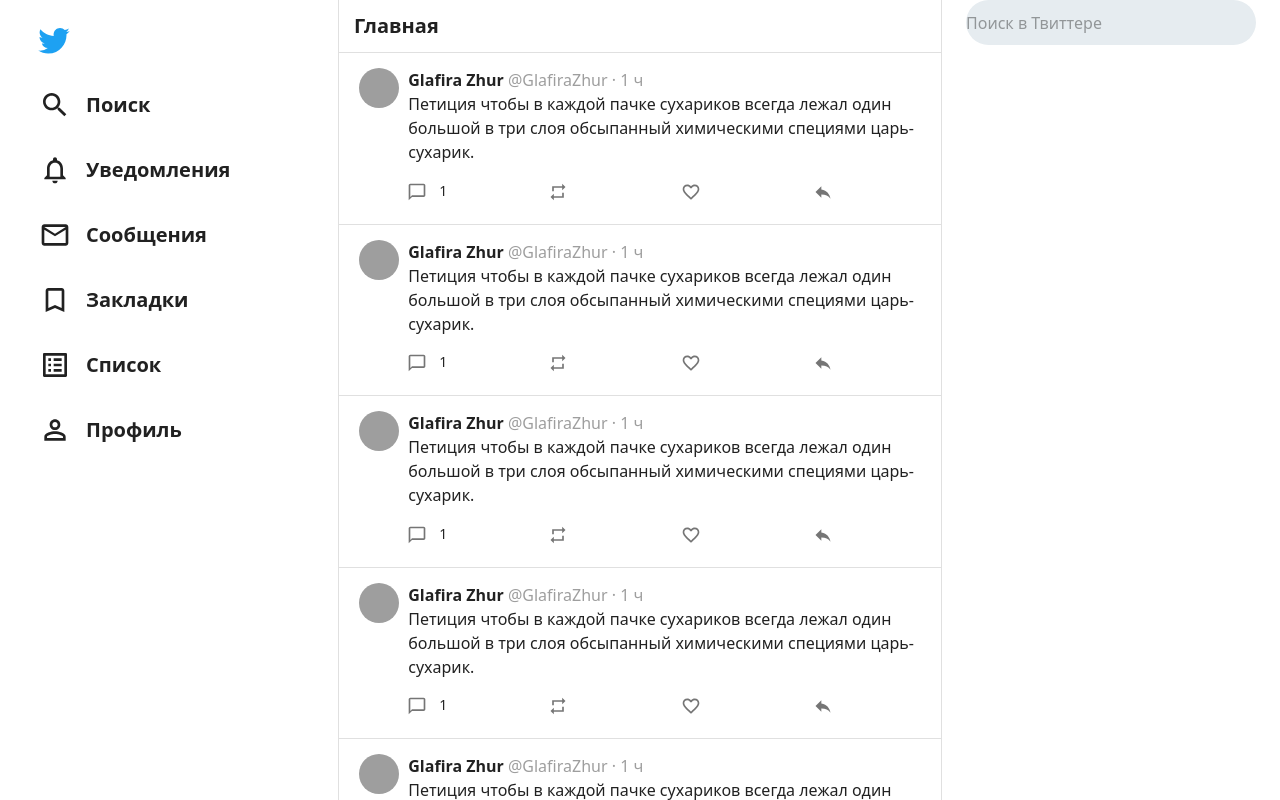
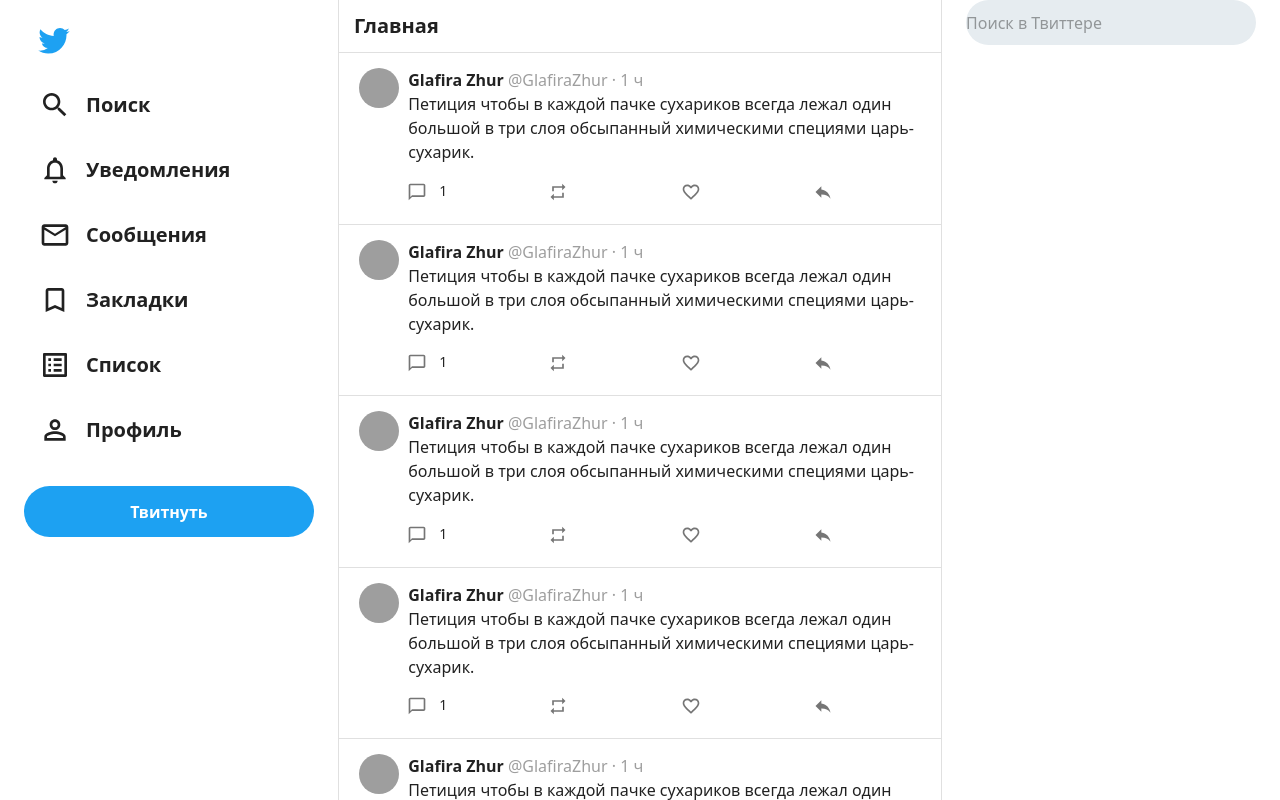
Before and after one commit to eireensid/react-twitter-clone, a React (Create React App) app: page / in a window 1280 px wide. Shown: the top 800 px of the page. Built offline with nearby package versions, Linux system fonts and the light colour scheme; grey boxes are pictures that could not be loaded.

Commit message:
SideMenu add, Tweet done

```diff
--- /dev/null
+++ b/src/components/SideMenu.tsx
@@ -0,0 +1,87 @@
+import React from 'react';
+import TwitterIcon from '@material-ui/icons/Twitter';
+import SearchIcon from '@material-ui/icons/Search';
+import NotificationIcon from '@material-ui/icons/NotificationsNoneOutlined';
+import MessageIcon from '@material-ui/icons/EmailOutlined';
+import BookmarkIcon from '@material-ui/icons/BookmarkBorderOutlined';
+import ListIcon from '@material-ui/icons/ListAltOutlined';
+import UserIcon from '@material-ui/icons/PermIdentityOutlined';
+import { Button, IconButton, Typography } from '@material-ui/core';
+
+import { useHomeStyles } from '../pages/Home';
+
+interface SideMenuProps {
+  classes: ReturnType<typeof useHomeStyles>;
+}
+
+
+export const SideMenu: React.FC<SideMenuProps> = ({
+  classes,
+}): React.ReactElement => {
+  return (
+    <>
+      <ul className={classes.sideMenuList}>
+        <li className={classes.sideMenuListItem}>
+          <IconButton className={classes.logo} aria-label="" color="primary">
+            <TwitterIcon className={classes.logoIcon} />
+          </IconButton>
+        </li>
+        <li className={classes.sideMenuListItem}>
+          <div>
+            <SearchIcon className={classes.sideMenuListItemIcon} />
+            <Typography className={classes.sideMenuListItemLabel} variant="h6">
+              Поиск
+            </Typography>
+          </div>
+        </li>
+        <li className={classes.sideMenuListItem}>
+          <div>
+            <NotificationIcon className={classes.sideMenuListItemIcon} />
+            <Typography className={classes.sideMenuListItemLabel} variant="h6">
+              Уведомления
+            </Typography>
+          </div>
+        </li>
+        <li className={classes.sideMenuListItem}>
+          <div>
+            <MessageIcon className={classes.sideMenuListItemIcon} />
+            <Typography className={classes.sideMenuListItemLabel} variant="h6">
+              Сообщения
+            </Typography>
+          </div>
+        </li>
+        <li className={classes.sideMenuListItem}>
+          <div>
+            <BookmarkIcon className={classes.sideMenuListItemIcon} />
+            <Typography className={classes.sideMenuListItemLabel} variant="h6">
+              Закладки
+            </Typography>
+          </div>
+        </li>
+        <li className={classes.sideMenuListItem}>
+          <div>
+            <ListIcon className={classes.sideMenuListItemIcon} />
+            <Typography className={classes.sideMenuListItemLabel} variant="h6">
+              Список
+            </Typography>
+          </div>
+        </li>
+        <li className={classes.sideMenuListItem}>
+          <div>
+            <UserIcon className={classes.sideMenuListItemIcon} />
+            <Typography className={classes.sideMenuListItemLabel} variant="h6">
+              Профиль
+            </Typography>
+          </div>
+        </li>
+      </ul>
+      <Button
+        className={classes.sideMenuTweetButton}
+        variant="contained"
+        color="primary"
+        fullWidth>
+        Твитнуть
+      </Button>
+    </>
+  );
+}
--- a/src/components/Tweet.tsx
+++ b/src/components/Tweet.tsx
@@ -22,7 +22,7 @@
   text,
   user,
   classes,
-}: TweetProps): React.ReactElement => {
+}): React.ReactElement => {
   return (
     <Paper className={classNames(classes.tweet, classes.tweetsHeader)} variant="outlined">
       <Grid container spacing={3}>
--- a/src/pages/Home.tsx
+++ b/src/pages/Home.tsx
@@ -1,14 +1,8 @@
 import React from 'react';
-import { Container, Grid, IconButton, Typography, Paper, makeStyles, Theme, withStyles, InputBase, createStyles } from '@material-ui/core';
-import TwitterIcon from '@material-ui/icons/Twitter';
-import SearchIcon from '@material-ui/icons/Search';
-import NotificationIcon from '@material-ui/icons/NotificationsNoneOutlined';
-import MessageIcon from '@material-ui/icons/EmailOutlined';
-import BookmarkIcon from '@material-ui/icons/BookmarkBorderOutlined';
-import ListIcon from '@material-ui/icons/ListAltOutlined';
-import UserIcon from '@material-ui/icons/PermIdentityOutlined';
+import { Container, Grid, Typography, Paper, makeStyles, Theme, withStyles, InputBase, createStyles } from '@material-ui/core';
 import grey from '@material-ui/core/colors/grey';
 import { Tweet } from '../components/Tweet';
+import { SideMenu } from '../components/SideMenu';
 
 
 export const useHomeStyles = makeStyles((theme: Theme) => ({
@@ -60,6 +54,10 @@
   sideMenuListItemIcon: {
     fontSize: 32,
     marginLeft: -5,
+  },
+  sideMenuTweetButton: {
+    padding: theme.spacing(3.2),
+    marginTop: theme.spacing(2)
   },
   TweetsWrapper: {
     borderRadius: 0,
@@ -121,62 +119,7 @@
     <Container className={classes.wrapper} maxWidth="lg">
       <Grid container spacing={3}>
         <Grid item xs={3}>
-          <ul className={classes.sideMenuList}>
-            <li className={classes.sideMenuListItem}>
-              <IconButton className={classes.logo} aria-label="" color="primary">
-                <TwitterIcon className={classes.logoIcon} />
-              </IconButton>
-            </li>
-            <li className={classes.sideMenuListItem}>
-              <div>
-                <SearchIcon className={classes.sideMenuListItemIcon} />
-                <Typography className={classes.sideMenuListItemLabel} variant="h6">
-                  Поиск
-                </Typography>
-              </div>
-            </li>
-            <li className={classes.sideMenuListItem}>
-              <div>
-                <NotificationIcon className={classes.sideMenuListItemIcon} />
-                <Typography className={classes.sideMenuListItemLabel} variant="h6">
-                  Уведомления
-                </Typography>
-              </div>
-            </li>
-            <li className={classes.sideMenuListItem}>
-              <div>
-                <MessageIcon className={classes.sideMenuListItemIcon} />
-                <Typography className={classes.sideMenuListItemLabel} variant="h6">
-                  Сообщения
-                </Typography>
-              </div>
-            </li>
-            <li className={classes.sideMenuListItem}>
-              <div>
-                <BookmarkIcon className={classes.sideMenuListItemIcon} />
-                <Typography className={classes.sideMenuListItemLabel} variant="h6">
-                  Закладки
-                </Typography>
-              </div>
-            </li>
-            <li className={classes.sideMenuListItem}>
-              <div>
-                <ListIcon className={classes.sideMenuListItemIcon} />
-                <Typography className={classes.sideMenuListItemLabel} variant="h6">
-                  Список
-                </Typography>
-              </div>
-            </li>
-            <li className={classes.sideMenuListItem}>
-              <div>
-                <UserIcon className={classes.sideMenuListItemIcon} />
-                <Typography className={classes.sideMenuListItemLabel} variant="h6">
-                  Профиль
-                </Typography>
-              </div>
-            </li>
-
-          </ul>
+          <SideMenu classes={classes} />
         </Grid>
         <Grid item xs={6}>
           <Paper className={classes.TweetsWrapper} style={{ height: '100%' }} variant="outlined">
```
